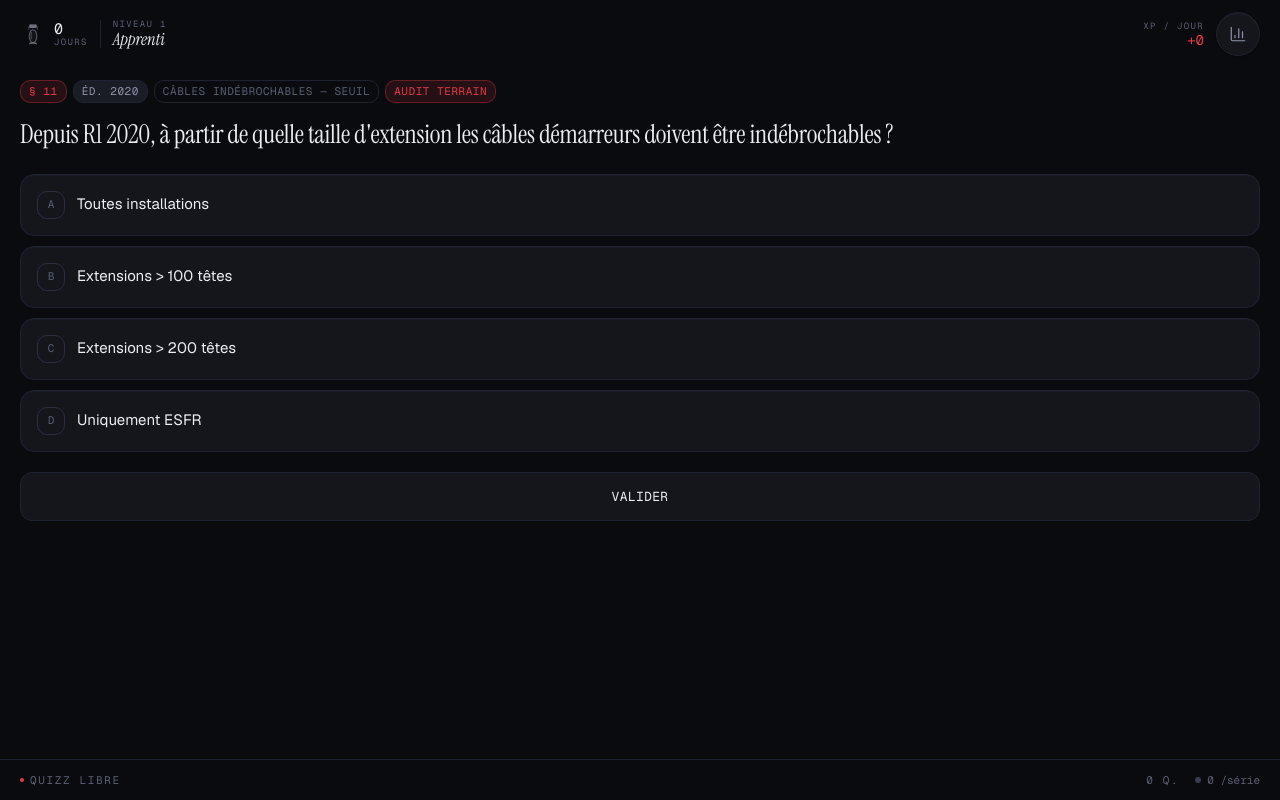
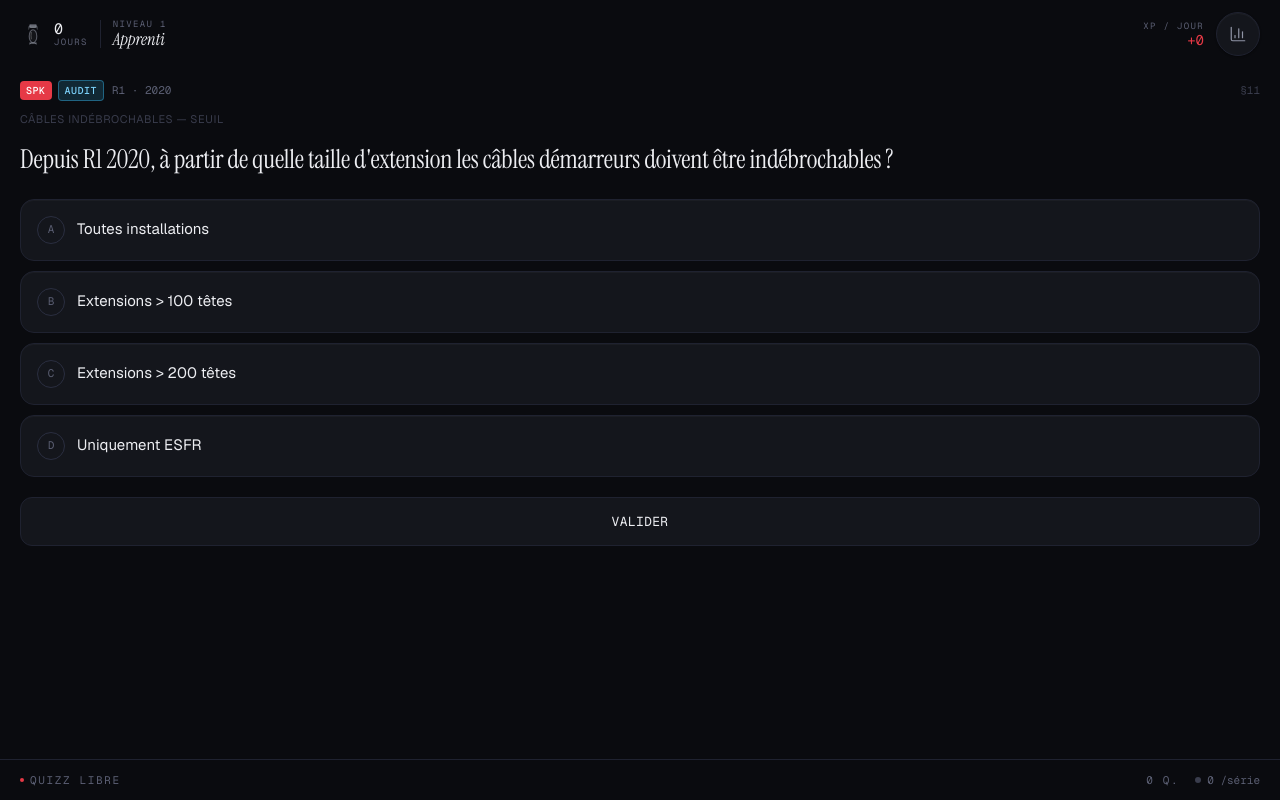
Before and after one commit to Yaovi91/quiz-r1, a React (Vite) app: page / in a window 1280 px wide. Built offline with nearby package versions, Linux system fonts and the light colour scheme.

Commit message:
Update QuestionCard.jsx

```diff
--- a/src/components/quiz/QuestionCard.jsx
+++ b/src/components/quiz/QuestionCard.jsx
@@ -1,7 +1,15 @@
 import { motion, AnimatePresence } from "framer-motion";
 import { useState, useEffect } from "react";
-import Pill from "../ui/Pill.jsx";
 import { Check, X } from "lucide-react";
+
+// Couleurs des badges par type de référentiel
+const TYPE_COLORS = {
+  SPK: "#E63946", // Sprinkleur - rouge accent app
+  RIA: "#06B6D4", // RIA - cyan
+  PI:  "#FB923C", // Poteau Incendie - orange
+  BI:  "#10B981", // Bouche Incendie - vert
+  PIA: "#A78BFA", // Poste Incendie Additivé - violet
+};
 
 /**
  * Affiche une question.
@@ -20,7 +28,9 @@ export default function QuestionCard({ question, state, result, onValidate, xpMu
   if (!question) return null;
 
   const isMulti = question.multi;
+  const isAudit = question.mode_audit;
   const canValidate = selected.size > 0 && state === "asking";
+  const typeBg = TYPE_COLORS[question.type] || "rgba(255,255,255,0.18)";
 
   function toggle(i) {
     if (state !== "asking") return;
@@ -41,15 +51,87 @@ export default function QuestionCard({ question, state, result, onValidate, xpMu
 
   return (
     <div className="flex-1 flex flex-col px-5">
-      {/* Métadonnées */}
-      <div className="flex items-center gap-1.5 flex-wrap mb-4">
-        <Pill tone="accent">§ {question.chapitre}</Pill>
-        <Pill>Éd. {question.edition}</Pill>
-        <Pill tone="muted">{question.theme}</Pill>
-        {question.mode_audit && <Pill tone="accent">Audit terrain</Pill>}
-        {isMulti && <Pill tone="muted">Plusieurs bonnes réponses</Pill>}
+      {/* Bandeau meta — style Linear compact mono */}
+      <div className="flex items-center gap-1.5 flex-wrap mb-2.5">
+        {/* Type (SPK, RIA, PI, BI, PIA) */}
+        {question.type && (
+          <span
+            className="font-mono text-[10px] font-medium tracking-wider px-1.5 py-0.5 rounded"
+            style={{ background: typeBg, color: "#FFFFFF" }}
+          >
+            {question.type}
+          </span>
+        )}
+
+        {/* MULTI — visible et insistant */}
+        {isMulti && (
+          <span
+            className="font-mono text-[10px] font-medium tracking-wider px-1.5 py-0.5 rounded inline-flex items-center gap-1"
+            style={{
+              background: "rgba(250,204,21,0.16)",
+              color: "#FCD34D",
+              border: "0.5px solid rgba(250,204,21,0.4)",
+            }}
+          >
+            <Check size={9} strokeWidth={3} />
+            MULTI
+          </span>
+        )}
+
+        {/* AUDIT terrain */}
+        {isAudit && (
+          <span
+            className="font-mono text-[10px] font-medium tracking-wider px-1.5 py-0.5 rounded"
+            style={{
+              background: "rgba(56,189,248,0.16)",
+              color: "#7DD3FC",
+              border: "0.5px solid rgba(56,189,248,0.4)",
+            }}
+          >
+            AUDIT
+          </span>
+        )}
+
+        {/* XP multiplier */}
         {xpMul > 1 && state === "asking" && (
-          <Pill tone="accent">×{xpMul} XP</Pill>
+          <span
+            className="font-mono text-[10px] font-medium tracking-wider px-1.5 py-0.5 rounded"
+            style={{
+              background: "rgba(230,57,70,0.16)",
+              color: "#FCA5A5",
+              border: "0.5px solid rgba(230,57,70,0.4)",
+            }}
+          >
+            ×{xpMul} XP
+          </span>
+        )}
+
+        {/* Référentiel · Édition */}
+        {(question.referentiel || question.edition) && (
+          <span className="font-mono text-[11px] text-[var(--color-fg-tertiary)] ml-0.5">
+            {[question.referentiel, question.edition].filter(Boolean).join(" · ")}
+          </span>
+        )}
+
+        {/* Chapitre — auto-aligné à droite */}
+        {question.chapitre && (
+          <span className="font-mono text-[11px] text-[var(--color-fg-muted)] ml-auto">
+            §{question.chapitre}
+          </span>
+        )}
+      </div>
+
+      {/* Thème + mention multi (sous le bandeau) */}
+      <div className="mb-4">
+        {question.theme && (
+          <p className="text-[11px] uppercase tracking-wider text-[var(--color-fg-muted)]">
+            {question.theme}
+          </p>
+        )}
+        {isMulti && (
+          <p className="text-[11px] mt-1 font-medium" style={{ color: "#FCD34D" }}>
+            Plusieurs bonnes réponses
+          </p>
         )}
       </div>
 
@@ -78,6 +160,9 @@ export default function QuestionCard({ question, state, result, onValidate, xpMu
             else tone = "dim";
           } else if (isSel) tone = "sel";
 
+          // Forme de l'indicateur — rond pour single, carré pour multi
+          const indicatorShape = isMulti ? "rounded-md" : "rounded-full";
+
           return (
             <motion.button
               key={i}
@@ -97,9 +182,10 @@ export default function QuestionCard({ question, state, result, onValidate, xpMu
               ].filter(Boolean).join(" ")}
               style={{ boxShadow: "inset 0 1px 0 rgba(255,255,255,0.03)" }}
             >
-              {/* Lettre / case */}
+              {/* Indicateur — forme adaptative (rond=single, carré=multi) */}
               <span className={[
-                "shrink-0 inline-flex items-center justify-center w-7 h-7 rounded-md border font-mono text-[11px] tabular",
+                "shrink-0 inline-flex items-center justify-center w-7 h-7 border font-mono text-[11px] tabular",
+                indicatorShape,
                 tone === "idle" && "border-[var(--color-border-strong)] text-[var(--color-fg-tertiary)]",
                 tone === "sel" && "border-[var(--color-accent)] text-[var(--color-accent)] bg-[var(--color-accent-soft)]",
                 tone === "correct" && "border-[rgba(74,222,128,0.5)] text-[var(--color-success)] bg-[var(--color-success-soft)]",
```
